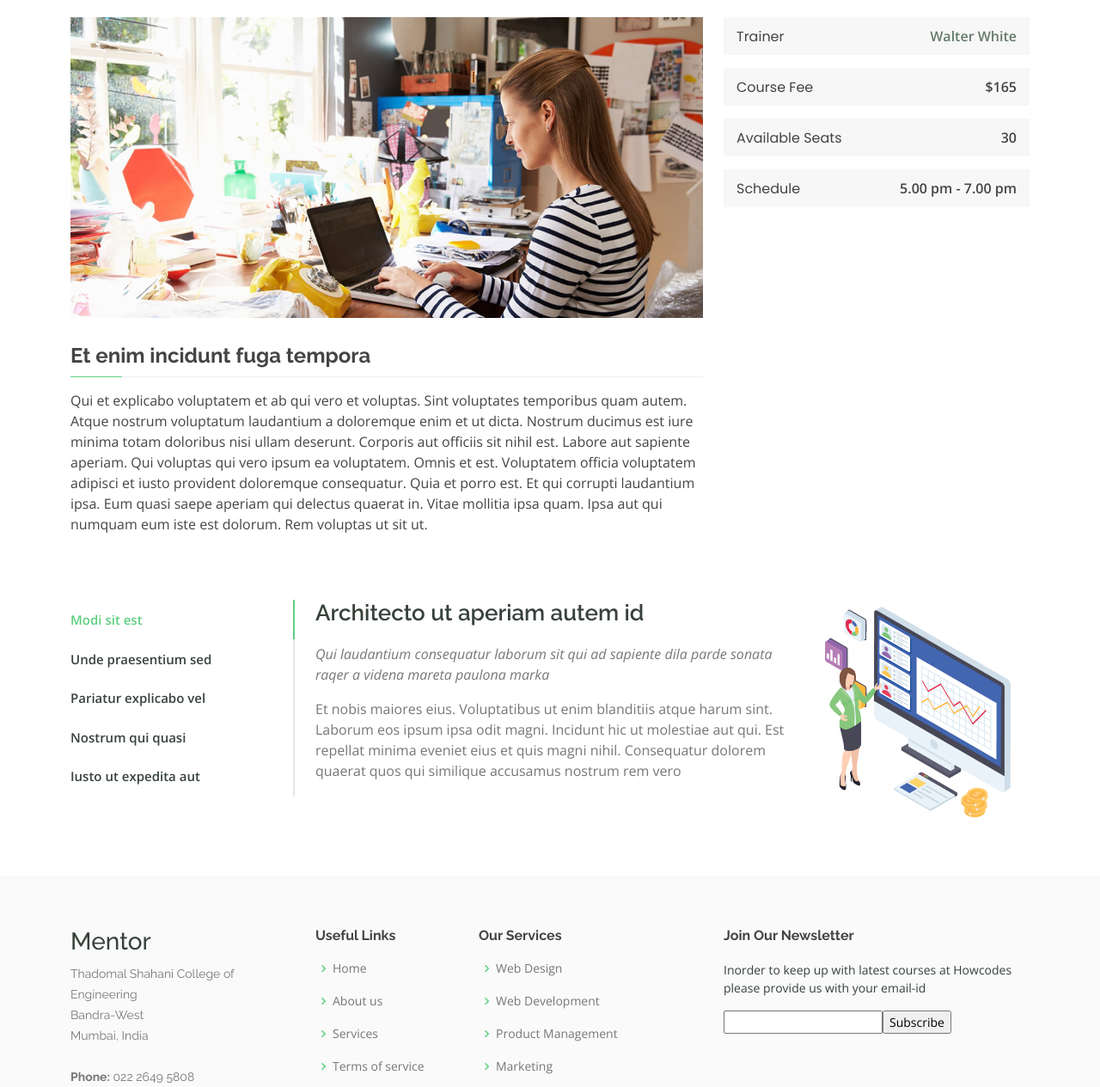
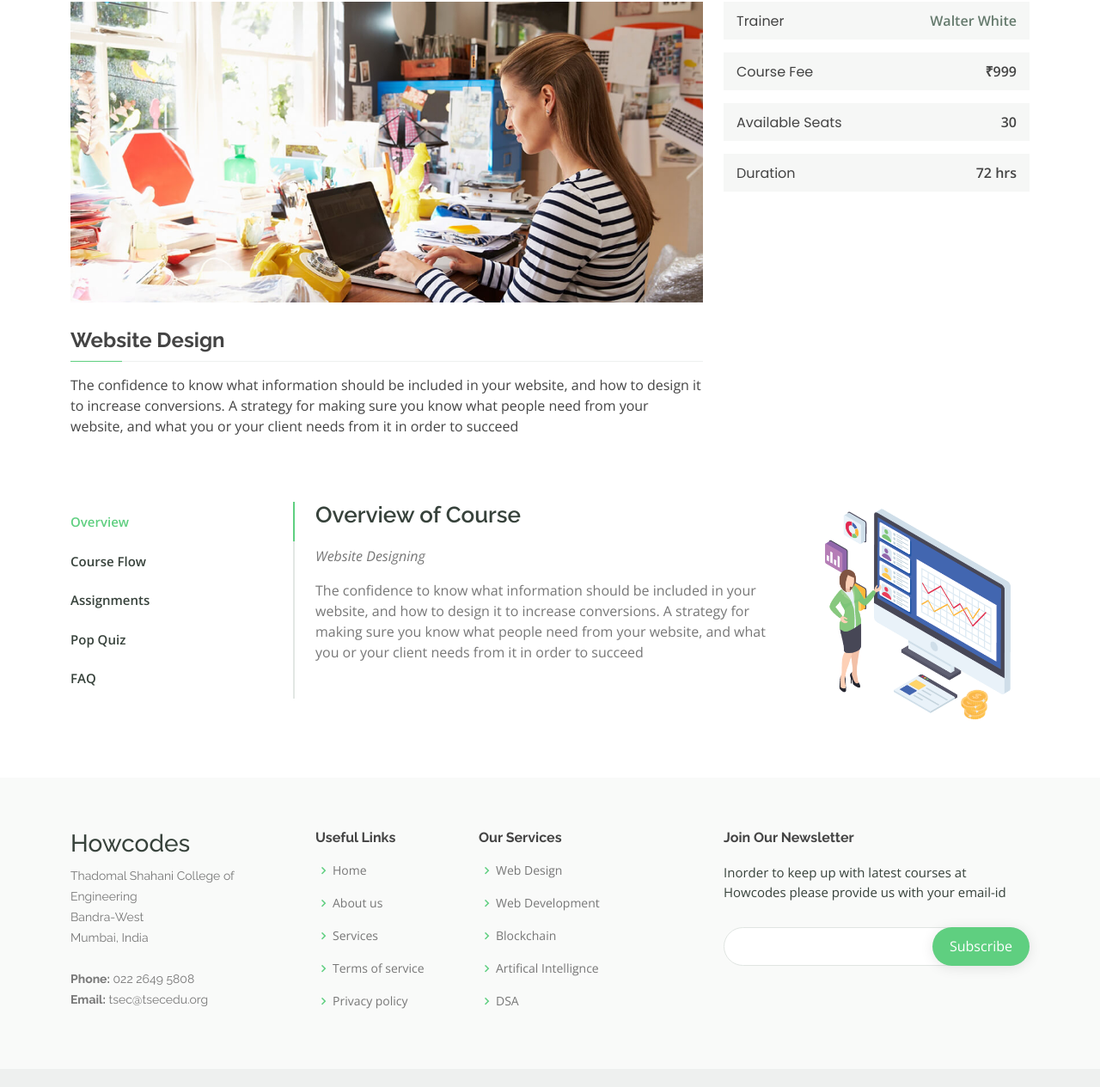
Before and after one commit to pranayar/Codestorm_front_end, a plain HTML site: page Mentor/course-details.html in a window 1280 px wide. Shown: the part 261-1526 px from the top of the page at 86% size. Drawn offline with nearby package versions, Linux system fonts and the light colour scheme; a script that the page names is missing.

Commit message:
Update course-details.html

```diff
--- a/Mentor/course-details.html
+++ b/Mentor/course-details.html
@@ -5,13 +5,12 @@
   <meta charset="utf-8">
   <meta content="width=device-width, initial-scale=1.0" name="viewport">
 
-  <title>Course Details - Mentor Bootstrap Template</title>
+  <title>Course Details</title>
   <meta content="" name="description">
   <meta content="" name="keywords">
 
-  <!-- Favicons -->
-  <link href="assets/img/favicon.png" rel="icon">
-  <link href="assets/img/apple-touch-icon.png" rel="apple-touch-icon">
+  <link href="assets/img/icon1.png" rel="icon">
+
 
   <!-- Google Fonts -->
   <link href="https://fonts.googleapis.com/css?family=Open+Sans:300,300i,400,400i,600,600i,700,700i|Raleway:300,300i,400,400i,500,500i,600,600i,700,700i|Poppins:300,300i,400,400i,500,500i,600,600i,700,700i" rel="stylesheet">
@@ -42,9 +41,9 @@
   <header id="header" class="fixed-top">
     <div class="container d-flex align-items-center">
 
-      <h1 class="logo me-auto"><a href="index.html">Mentor</a></h1>
+      <!-- <h1 class="logo me-auto"><a href="index.html">HowCodes</a></h1> -->
       <!-- Uncomment below if you prefer to use an image logo -->
-      <!-- <a href="index.html" class="logo me-auto"><img src="assets/img/logo.png" alt="" class="img-fluid"></a>-->
+      <a href="index.html" class="logo me-auto"><img src="assets/img/icon.png" alt="" class="img-fluid"></a>
 
       <nav id="navbar" class="navbar order-last order-lg-0">
         <ul>
@@ -55,7 +54,7 @@
           <li><a href="events.html">Events</a></li>
           <li><a href="pricing.html">Pricing</a></li>
 
-          <li class="dropdown"><a href="#"><span>Drop Down</span> <i class="bi bi-chevron-down"></i></a>
+          <!-- <li class="dropdown"><a href="#"><span>Drop Down</span> <i class="bi bi-chevron-down"></i></a>
             <ul>
               <li><a href="#">Drop Down 1</a></li>
               <li class="dropdown"><a href="#"><span>Deep Drop Down</span> <i class="bi bi-chevron-right"></i></a>
@@ -71,13 +70,13 @@
               <li><a href="#">Drop Down 3</a></li>
               <li><a href="#">Drop Down 4</a></li>
             </ul>
-          </li>
+          </li> -->
           <li><a href="contact.html">Contact</a></li>
         </ul>
         <i class="bi bi-list mobile-nav-toggle"></i>
       </nav><!-- .navbar -->
 
-      <a href="courses.html" class="get-started-btn">Get Started</a>
+      <a href="sign.html" class="get-started-btn">Sign Up!</a>
 
     </div>
   </header><!-- End Header -->
@@ -86,10 +85,9 @@
 
     <!-- ======= Breadcrumbs ======= -->
     <div class="breadcrumbs" data-aos="fade-in">
-      <div class="container">
+      <div class="container"><br>
         <h2>Course Details</h2>
-        <p>Est dolorum ut non facere possimus quibusdam eligendi voluptatem. Quia id aut similique quia voluptas sit quaerat debitis. Rerum omnis ipsam aperiam consequatur laboriosam nemo harum praesentium. </p>
-      </div>
+        <p>  </div>
     </div><!-- End Breadcrumbs -->
 
     <!-- ======= Cource Details Section ======= -->
@@ -99,12 +97,10 @@
         <div class="row">
           <div class="col-lg-8">
             <img src="assets/img/course-details.jpg" class="img-fluid" alt="">
-            <h3>Et enim incidunt fuga tempora</h3>
+            <h3>Website Design</h3>
             <p>
-              Qui et explicabo voluptatem et ab qui vero et voluptas. Sint voluptates temporibus quam autem. Atque nostrum voluptatum laudantium a doloremque enim et ut dicta. Nostrum ducimus est iure minima totam doloribus nisi ullam deserunt. Corporis aut officiis sit nihil est. Labore aut sapiente aperiam.
-              Qui voluptas qui vero ipsum ea voluptatem. Omnis et est. Voluptatem officia voluptatem adipisci et iusto provident doloremque consequatur. Quia et porro est. Et qui corrupti laudantium ipsa.
-              Eum quasi saepe aperiam qui delectus quaerat in. Vitae mollitia ipsa quam. Ipsa aut qui numquam eum iste est dolorum. Rem voluptas ut sit ut.
-            </p>
+              The confidence to know what information should be included in your website, and how to design it to increase conversions.
+              A strategy for making sure you know what people need from your website, and what you or your client needs from it in order to succeed</p>
           </div>
           <div class="col-lg-4">
 
@@ -115,7 +111,7 @@
 
             <div class="course-info d-flex justify-content-between align-items-center">
               <h5>Course Fee</h5>
-              <p>$165</p>
+              <p>₹999</p>
             </div>
 
             <div class="course-info d-flex justify-content-between align-items-center">
@@ -124,8 +120,8 @@
             </div>
 
             <div class="course-info d-flex justify-content-between align-items-center">
-              <h5>Schedule</h5>
-              <p>5.00 pm - 7.00 pm</p>
+              <h5>Duration</h5>
+              <p>72 hrs</p>
             </div>
 
           </div>
@@ -142,19 +138,19 @@
           <div class="col-lg-3">
             <ul class="nav nav-tabs flex-column">
               <li class="nav-item">
-                <a class="nav-link active show" data-toggle="tab" href="#tab-1">Modi sit est</a>
+                <a class="nav-link active show" data-toggle="tab" href="#tab-1">Overview</a>
               </li>
               <li class="nav-item">
-                <a class="nav-link" data-toggle="tab" href="#tab-2">Unde praesentium sed</a>
+                <a class="nav-link" data-toggle="tab" href="#tab-2">Course Flow</a>
               </li>
               <li class="nav-item">
-                <a class="nav-link" data-toggle="tab" href="#tab-3">Pariatur explicabo vel</a>
+                <a class="nav-link" data-toggle="tab" href="#tab-3">Assignments</a>
               </li>
               <li class="nav-item">
-                <a class="nav-link" data-toggle="tab" href="#tab-4">Nostrum qui quasi</a>
+                <a class="nav-link" data-toggle="tab" href="#tab-4">Pop Quiz</a>
               </li>
               <li class="nav-item">
-                <a class="nav-link" data-toggle="tab" href="#tab-5">Iusto ut expedita aut</a>
+                <a class="nav-link" data-toggle="tab" href="#tab-5">FAQ</a>
               </li>
             </ul>
           </div>
@@ -163,16 +159,17 @@
               <div class="tab-pane active show" id="tab-1">
                 <div class="row">
                   <div class="col-lg-8 details order-2 order-lg-1">
-                    <h3>Architecto ut aperiam autem id</h3>
-                    <p class="fst-italic">Qui laudantium consequatur laborum sit qui ad sapiente dila parde sonata raqer a videna mareta paulona marka</p>
-                    <p>Et nobis maiores eius. Voluptatibus ut enim blanditiis atque harum sint. Laborum eos ipsum ipsa odit magni. Incidunt hic ut molestiae aut qui. Est repellat minima eveniet eius et quis magni nihil. Consequatur dolorem quaerat quos qui similique accusamus nostrum rem vero</p>
+                    <h3>Overview of Course</h3>
+                    <p class="fst-italic">Website Designing</p>
+                    <p>The confidence to know what information should be included in your website, and how to design it to increase conversions.
+                    A strategy for making sure you know what people need from your website, and what you or your client needs from it in order to succeed</p>
                   </div>
                   <div class="col-lg-4 text-center order-1 order-lg-2">
                     <img src="assets/img/course-details-tab-1.png" alt="" class="img-fluid">
                   </div>
                 </div>
               </div>
-              <div class="tab-pane" id="tab-2">
+              <div class="tab-pane " id="tab-2">
                 <div class="row">
                   <div class="col-lg-8 details order-2 order-lg-1">
                     <h3>Et blanditiis nemo veritatis excepturi</h3>
@@ -237,7 +234,7 @@
         <div class="row">
 
           <div class="col-lg-3 col-md-6 footer-contact">
-            <h3>Mentor</h3>
+            <h3>Howcodes</h3>
              <p>
                 Thadomal Shahani College of Engineering <br />
                 Bandra-West<br />
@@ -263,13 +260,13 @@
             <ul>
               <li><i class="bx bx-chevron-right"></i> <a href="#">Web Design</a></li>
               <li><i class="bx bx-chevron-right"></i> <a href="#">Web Development</a></li>
-              <li><i class="bx bx-chevron-right"></i> <a href="#">Product Management</a></li>
-              <li><i class="bx bx-chevron-right"></i> <a href="#">Marketing</a></li>
-              <li><i class="bx bx-chevron-right"></i> <a href="#">Graphic Design</a></li>
+              <li><i class="bx bx-chevron-right"></i> <a href="#">Blockchain</a></li>
+              <li><i class="bx bx-chevron-right"></i> <a href="#">Artifical Intellignce</a></li>
+              <li><i class="bx bx-chevron-right"></i> <a href="#">DSA</a></li>
             </ul>
           </div>
 
-          <div class="col-lg-4 col-md-6 fooater-newsletter">
+          <div class="col-lg-4 col-md-6 footer-newsletter">
             <h4>Join Our Newsletter</h4>
             <p>Inorder to keep up with latest courses at Howcodes please provide us with your email-id</p>
             <form action="" method="post">
@@ -285,14 +282,14 @@
 
       <div class="me-md-auto text-center text-md-start">
         <div class="copyright">
-          &copy; Copyright <strong><span>Mentor</span></strong>. All Rights Reserved
+          &copy; Copyright <strong><span>Howcodes</span></strong>. All Rights Reserved
         </div>
         <div class="credits">
           <!-- All the links in the footer should remain intact. -->
           <!-- You can delete the links only if you purchased the pro version. -->
           <!-- Licensing information: https://bootstrapmade.com/license/ -->
           <!-- Purchase the pro version with working PHP/AJAX contact form: https://bootstrapmade.com/mentor-free-education-bootstrap-theme/ -->
-          Designed by <a href="https://bootstrapmade.com/">BootstrapMade</a>
+          Designed by <a href="#">Howcodes</a>
         </div>
       </div>
       <div class="social-links text-center text-md-right pt-3 pt-md-0">
@@ -316,8 +313,19 @@
   <script src="assets/vendor/swiper/swiper-bundle.min.js"></script>
 
   <!-- Template Main JS File -->
+
   <script src="assets/js/main.js"></script>
-
+<!-- Start of ChatBot (www.chatbot.com) code -->
+<script type="text/javascript">
+    window.__be = window.__be || {};
+    window.__be.id = "614c44695939a50007b07eca";
+    (function() {
+        var be = document.createElement('script'); be.type = 'text/javascript'; be.async = true;
+        be.src = ('https:' == document.location.protocol ? 'https://' : 'http://') + 'cdn.chatbot.com/widget/plugin.js';
+        var s = document.getElementsByTagName('script')[0]; s.parentNode.insertBefore(be, s);
+    })();
+</script>
+<!-- End of ChatBot code -->
 </body>
 
 </html>
```
